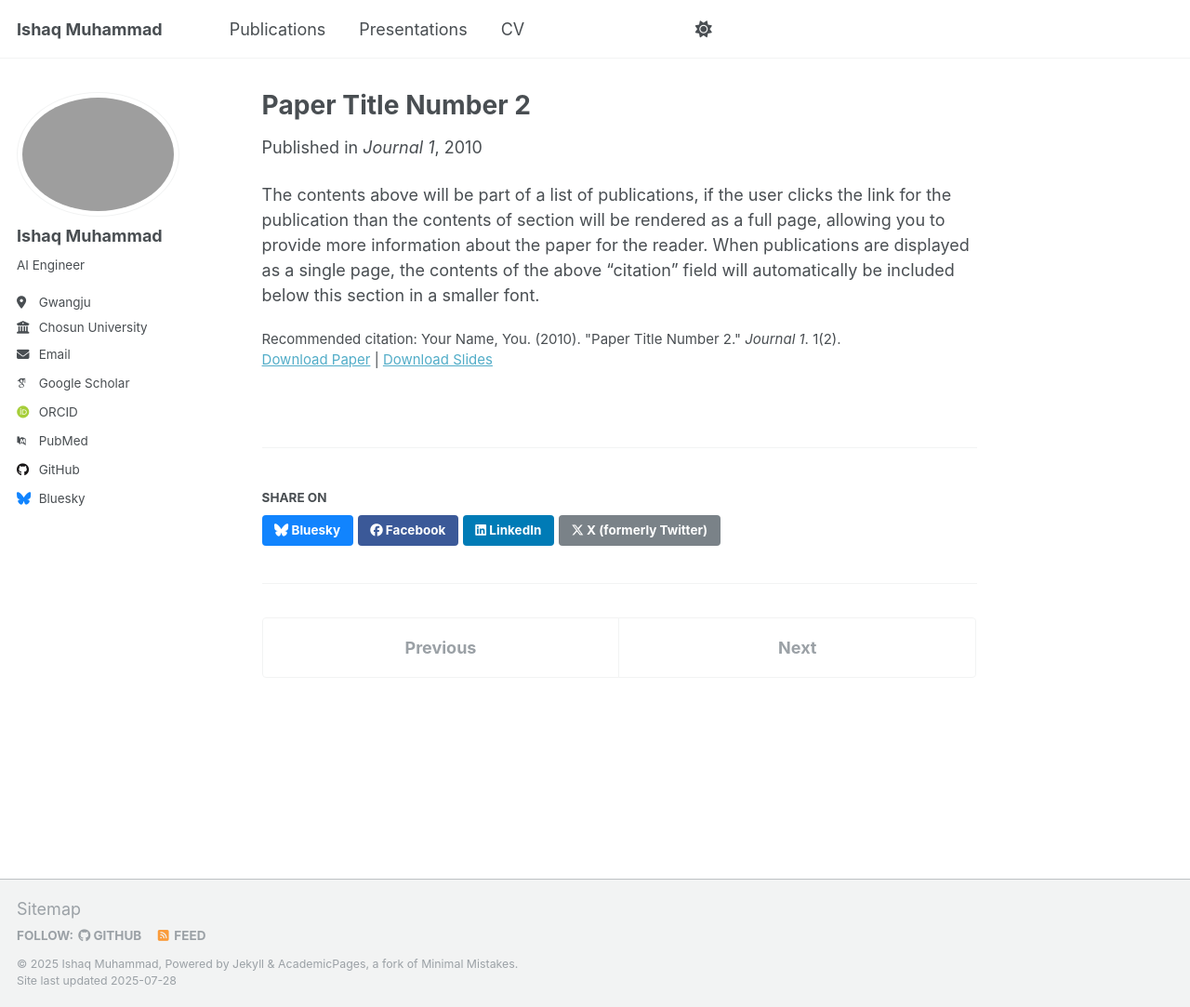
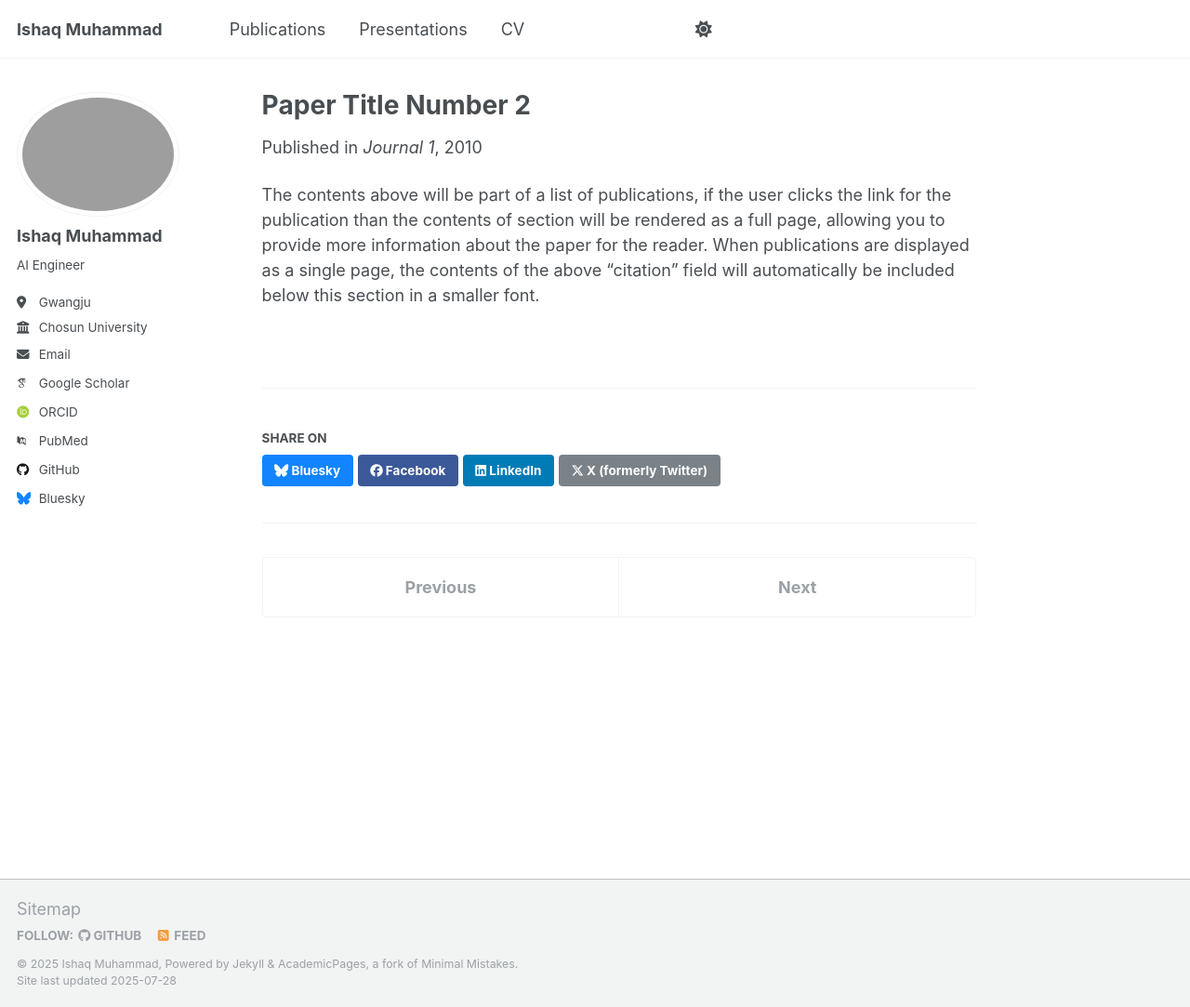
Before and after one commit to IshaqMKhan/IshaqMKhan.github.io, a Jekyll site: the page built from _publications/2010-10-01-paper-title-number-2.md, in a window 1280 px wide and 1083 px high. Shown: the whole window at 93% size. Built offline with Jekyll 4.4.1, drawn with Linux system fonts in a browser that asks for light colours; some web fonts are replaced; a script that is not in the unit is left out.

Commit message:
Update 2010-10-01-paper-title-number-2.md

```diff
--- a/_publications/2010-10-01-paper-title-number-2.md
+++ b/_publications/2010-10-01-paper-title-number-2.md
@@ -6,9 +6,7 @@ permalink: /publication/2010-10-01-paper-title-number-2
 excerpt: 'This paper is about the number 2. The number 3 is left for future work.'
 date: 2010-10-01
 venue: 'Journal 1'
-slidesurl: 'http://academicpages.github.io/files/slides2.pdf'
-paperurl: 'http://academicpages.github.io/files/paper2.pdf'
-citation: 'Your Name, You. (2010). &quot;Paper Title Number 2.&quot; <i>Journal 1</i>. 1(2).'
+doi: "https://doi.org/10.xxxx/xxxxxx"
 ---
 
 The contents above will be part of a list of publications, if the user clicks the link for the publication than the contents of section will be rendered as a full page, allowing you to provide more information about the paper for the reader. When publications are displayed as a single page, the contents of the above "citation" field will automatically be included below this section in a smaller font.
```
